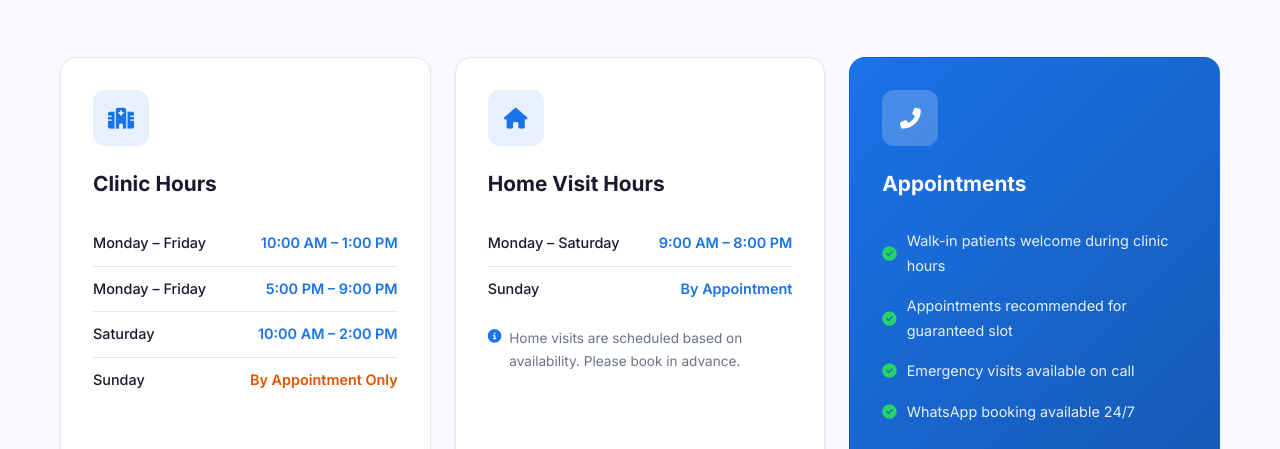
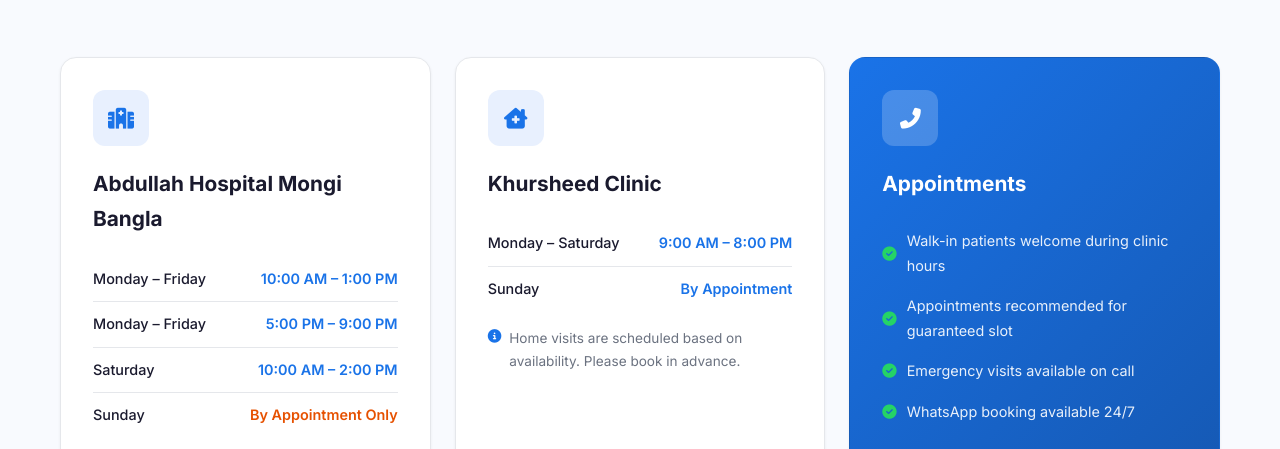
Before and after one commit to usman245-dr/dr-usman-ismail-physiotherapist, a plain HTML site: page index.html in a window 1280 px wide. Shown: the part 4583-5032 px from the top of the page. Drawn offline with nearby package versions, Linux system fonts and the light colour scheme.

Commit message:
Update timings: Abdullah Hospital Mongi Bangla & Khursheed Clinic

```diff
--- a/index.html
+++ b/index.html
@@ -358,7 +358,7 @@
             <div class="timings-grid">
                 <div class="timing-card" data-aos="fade-up" data-aos-delay="0">
                     <div class="timing-icon"><i class="fas fa-hospital"></i></div>
-                    <h3>Clinic Hours</h3>
+                    <h3>Abdullah Hospital Mongi Bangla</h3>
                     <div class="timing-rows">
                         <div class="timing-row">
                             <span class="timing-day">Monday – Friday</span>
@@ -379,8 +379,8 @@
                     </div>
                 </div>
                 <div class="timing-card" data-aos="fade-up" data-aos-delay="100">
-                    <div class="timing-icon"><i class="fas fa-home"></i></div>
-                    <h3>Home Visit Hours</h3>
+                    <div class="timing-icon"><i class="fas fa-clinic-medical"></i></div>
+                    <h3>Khursheed Clinic</h3>
                     <div class="timing-rows">
                         <div class="timing-row">
                             <span class="timing-day">Monday – Saturday</span>
```
